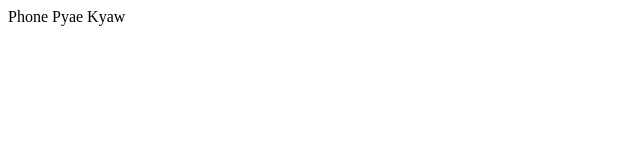
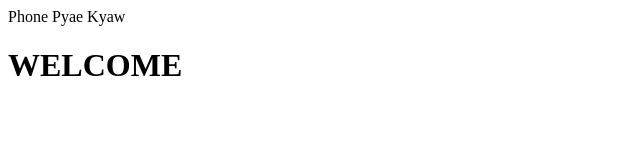
Before and after one commit to Phone359/Phone359.github.io, a plain HTML site: page index.html in a window 1280 px wide. Shown: the whole page, without its empty margins (0-640 px from the left). Drawn offline with Linux system fonts and the light colour scheme.

Commit message:
modify the file

```diff
--- a/index.html
+++ b/index.html
@@ -1,3 +1,6 @@
 <html>
     Phone Pyae Kyaw
+    <h1>
+        WELCOME
+    </h1>
 </html>
```
